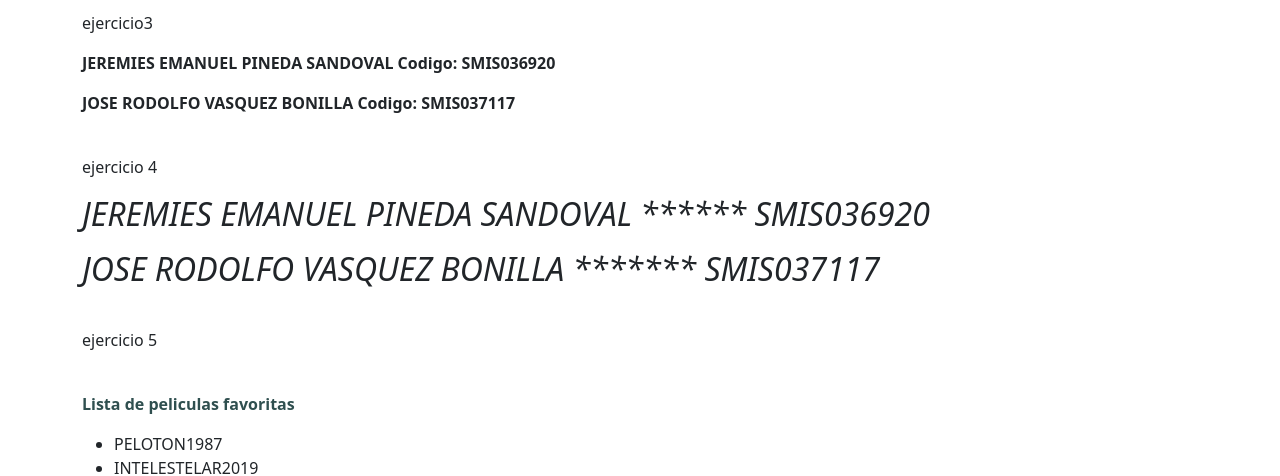
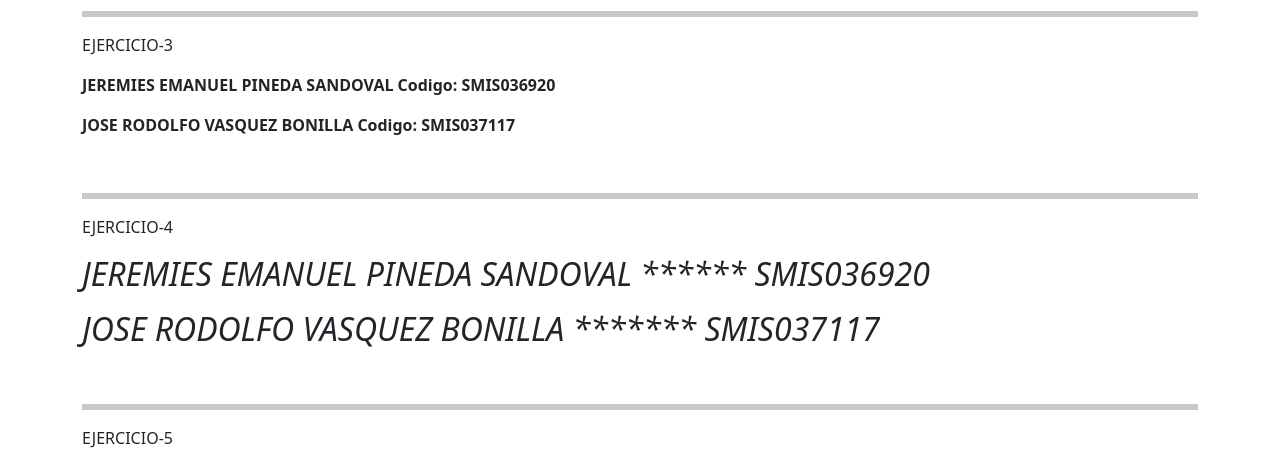
Before and after one commit to pleyade55jp/tarea1, a plain HTML site: page index.html in a window 1280 px wide. Shown: the part 329-805 px from the top of the page. Drawn offline with nearby package versions, Linux system fonts and the light colour scheme.

Commit message:
Update index.html

```diff
--- a/index.html
+++ b/index.html
@@ -51,15 +51,18 @@
 
     <div class="container" id="principal">
         <p v-html="encabezado"></p>
-        <p> ejercicio3 </p>
+        <hr size="8px" color="black" />
+        <p> EJERCICIO-3 </p>
         <p v-html="datojere"></p>
         <p v-html="datorodo"></p>
         <br>
-        <p>  ejercicio 4 </p>
+        <hr size="8px" color="black" />
+        <p> EJERCICIO-4 </p>
         <p v-html="h2jeremi"></p>
         <p v-html="h2rodolfo"></p>
         <br>
-        <p>  ejercicio 5 </p>
+        <hr size="8px" color="black" />
+        <p> EJERCICIO-5 </p>
         <br>
 
         <p style="color:#2F4F4F; "><b>Lista de peliculas favoritas</b></p>
```
